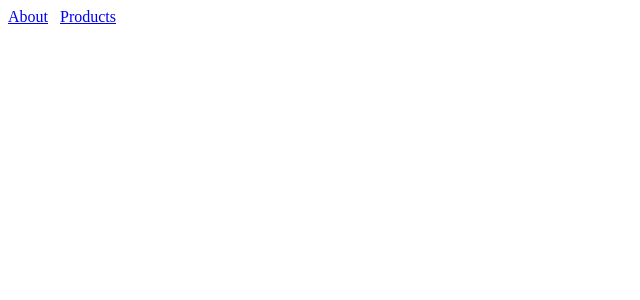
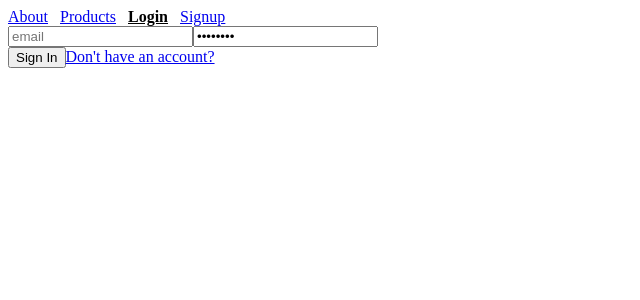
Before and after one commit to dheerajpundir4/react-redux-product-inventory, a React (Create React App) app: page /Login in a window 1280 px wide. Shown: the top 300 px of the page, without its empty margins (0-640 px from the left). Built offline with nearby package versions, Linux system fonts and the light colour scheme; data requests are answered from the project's data file.

Commit message:
login and registratin form

```diff
--- a/db.json
+++ b/db.json
@@ -24,5 +24,11 @@
       "quantity": 1,
       "price": "Rs. 9700"
     }
+  ],
+  "login":[
+    {
+     "userName":"asdf",
+     "password":"asdf"
+    }
   ]
 }
--- a/src/App.js
+++ b/src/App.js
@@ -4,16 +4,19 @@ import AllProductPage from './components/AllProductPage';
 import AboutPage from './components/AboutPage';
 import AddProductPage from './components/AddProductPage';
 import ProductDetailsPage from './components/ProductDetailsPage';
+import Login from './components/Login';
+import Signup from './components/Signup';
 
 
 class Links extends React.Component{
     render(){
       return (
         <nav>
-
             <NavLink activeStyle={{fontWeight:"bold", color:"black" }} exact activeClassName="current" to="/">About</NavLink>&nbsp;&nbsp;&nbsp;
 
-            <NavLink activeStyle={{fontWeight:"bold", color:"black"}}  activeClassName="current" to="/products">Products</NavLink>
+            <NavLink activeStyle={{fontWeight:"bold", color:"black"}}  activeClassName="current" to="/products">Products</NavLink>&nbsp;&nbsp;&nbsp;
+            <NavLink activeStyle={{fontWeight:"bold", color:"black" }} exact activeClassName="current" to="/Login">Login</NavLink>&nbsp;&nbsp;&nbsp;
+            <NavLink activeStyle={{fontWeight:"bold", color:"black" }} exact activeClassName="current" to="/Signup">Signup</NavLink>&nbsp;&nbsp;&nbsp;
          </nav>
       );
     }
@@ -31,10 +34,11 @@ export default class App extends React.Component{
               </Route>
               <Route path="/addProduct" component={AddProductPage} />
               <Route path="/products/:id" component={ProductDetailsPage} />
-            <Route exact path="/">
+              <Route exact path="/">
                 <AboutPage/>
               </Route>
-
+              <Route path="/Login" component={Login} />
+              <Route path="/Signup" component={Signup} />
             </Switch>
           </div>
       </Router>
--- a/src/actions/productActions.js
+++ b/src/actions/productActions.js
@@ -22,7 +22,6 @@ export function addProductSuccess(product) {
   export function loadProduct() {
     console.log("calling load product");
     return function(dispatch) {
-        console.log("==loadProduct==");
 
         axios.get('http://localhost:4000/products')
         .then(response => {
@@ -32,8 +31,6 @@ export function addProductSuccess(product) {
         )
         .catch(error => { throw error
          });
-
-        console.log("==loadProduct2==");
    };
   }
 
@@ -48,7 +45,7 @@ export function addProductSuccess(product) {
 
      }).then(function (response) {
 
-      //console.log(response);
+
 
     })
     window.history.back()
--- /dev/null
+++ b/src/components/Login.js
@@ -0,0 +1,64 @@
+import React, { useState } from "react";
+import { Link, Redirect  } from 'react-router-dom';
+import axios from 'axios';
+
+function Login(){
+
+    const [isLoggedIn, setLoggedIn] = useState(false);
+    const [isError, setIsError] = useState(false);
+    const [userName, setUserName] = useState("");
+    const [password, setPassword] = useState("");
+
+
+    console.log("hello");
+    function postLogin() {
+            console.log("inside the post method");
+        axios.get('http://localhost:4000/login').then(result => {
+         if (result.status === 200) {
+       // setAuthTokens(result.data);
+       console.log("hello dheeraj pundir")
+        setLoggedIn(true);
+      } else {
+          console.log("hello pundir dheeraj");
+        setIsError(true);
+      }
+    }).catch(e => {
+        console.log("where is dheeraj");
+      setIsError(true);
+    });
+
+    }
+
+
+    if (isLoggedIn) {
+        return <Redirect to="/" />;
+      }
+
+    return(
+        <>
+        { isError &&<p>username and passwork is incorrect</p> }
+            <form>
+
+            <input
+                type="userName"
+                value={userName}
+                onChange={e => {
+                    setUserName(e.target.value);
+                  }}
+                placeholder="email" />
+            <input
+                type="password"
+                value="password"
+                onChange={e => {
+                    setPassword(e.target.value);
+                  }}
+                placeholder="password" />
+
+            </form>
+            <button onClick={postLogin}>Sign In</button>
+            <Link to="/Signup">Don't have an account?</Link>
+        </>
+    )
+}
+
+export default Login;
--- /dev/null
+++ b/src/components/Signup.js
@@ -0,0 +1,18 @@
+import React from "react";
+import { Link } from 'react-router-dom';
+
+function Signup(){
+    return (
+        <>
+         <form>
+        <input type="email" placeholder="email" />
+        <input type="password" placeholder="password" />
+        <input type="password" placeholder="password again" />
+        <button>Sign Up</button>
+        <Link to="/login">Already have an account?</Link>
+      </form>
+        </>
+    )
+}
+
+export default Signup;
--- a/src/index.js
+++ b/src/index.js
@@ -10,7 +10,6 @@ import {loadProduct} from './actions/productActions';
 
 const store = configureStore();
 
-console.log("==index.js==")
 store.dispatch(loadProduct());
 
 ReactDOM.render(
--- a/src/reducers/productReducer.js
+++ b/src/reducers/productReducer.js
@@ -3,14 +3,14 @@ import initialState from './initialState';
 import {addProduct} from '../actions/productActions'
 
 export default function productReducer(state = initialState.products, action) {
-  console.log("===we are in product Reducer");
- console.log(action);
+
+
     switch (action.type) {
       case types.LOAD_PRODUCTS_SUCCESS:
         return action.products;
 
       case types.ADD_PRODUCT_SUCCESS:
-       console.log(state);
+
         addProduct(action.product);
         return [
           ...state,
```
Also changed, not shown: 1 other file (tests, documents, lock files or other folders).
